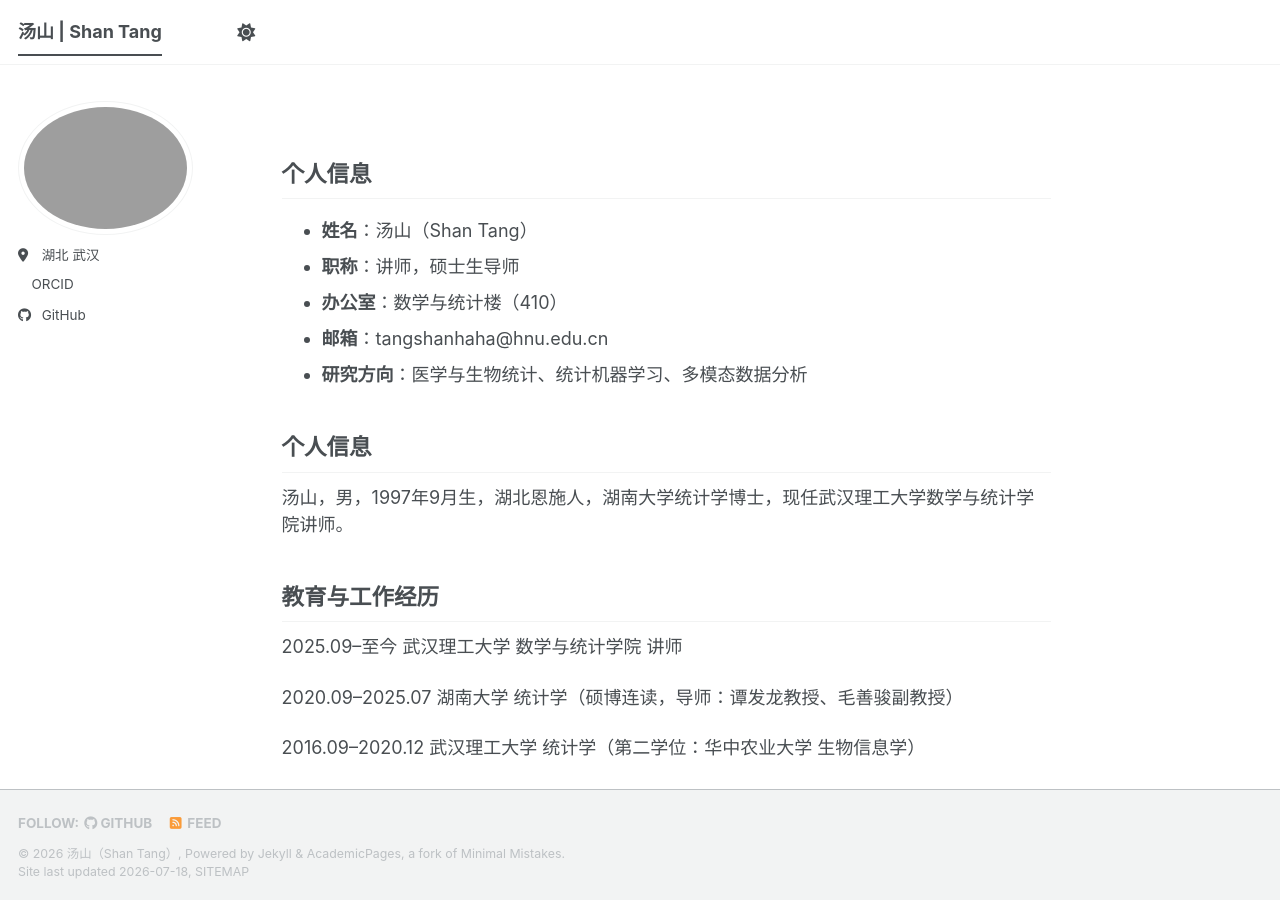
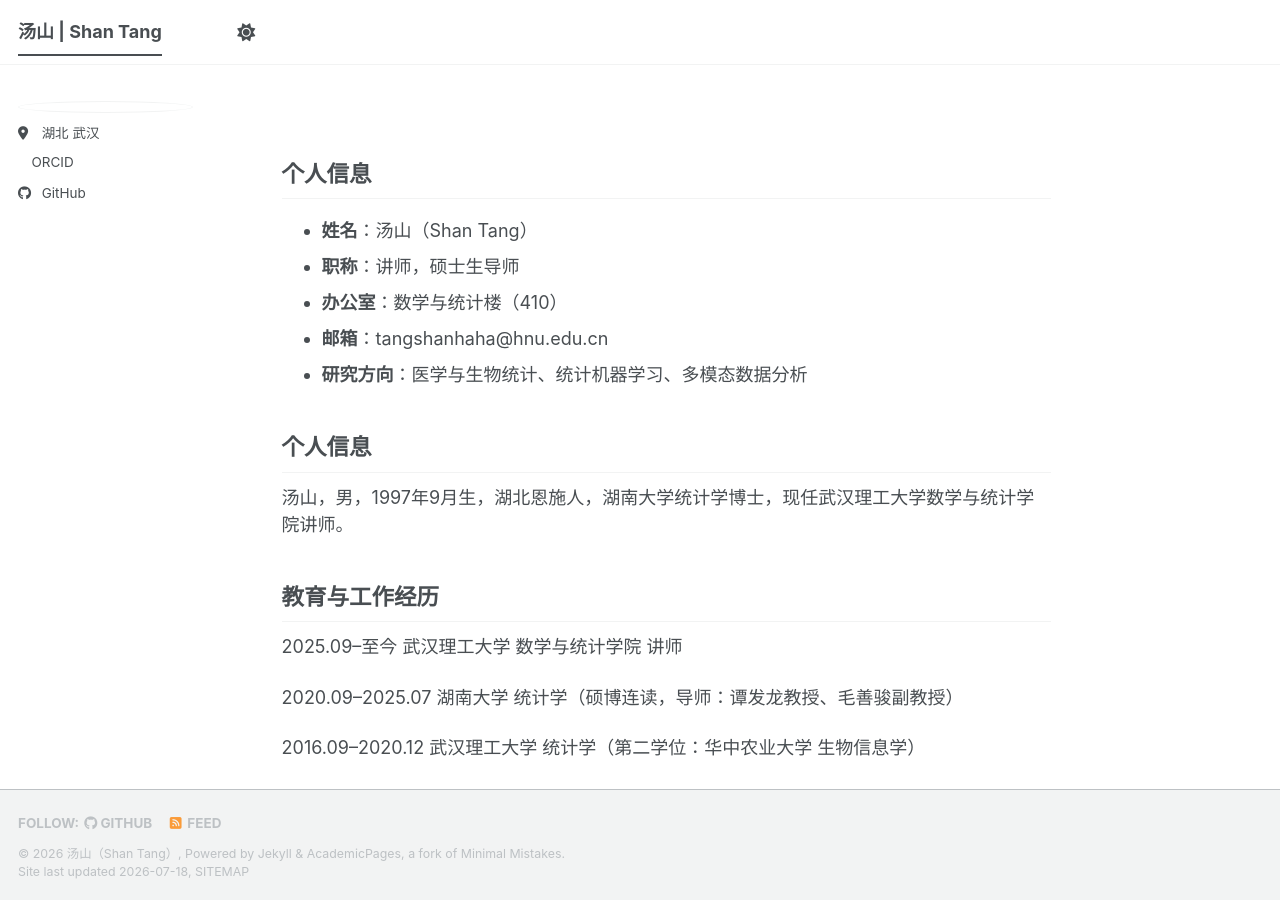
Before and after one commit to tsnm1/tsnm1.github.io, a Jekyll site: the page built from _pages/about.md, in a window 1280 px wide and 900 px high. Built offline with Jekyll 4.4.1, drawn with Linux system fonts in a browser that asks for light colours; a style sheet for code colours, icons or effects is not loaded.

Commit message:
Update _config.yml

```diff
--- a/_config.yml
+++ b/_config.yml
@@ -23,7 +23,7 @@ repository               : "tsnm1/tsnm1.github.io"
 #               Additional customization can be done by editing /_includes/author-profile.html
 author:
   # Biographic information
-  avatar           : "/images/tangshan.jpg"
+  avatar           : "/images/tangshan.png"
   name             : # "汤山（Shan Tang）"
   pronouns         : # example: "she/her"
   bio              : #"医学与生物统计、统计机器学习、多模态数据分析"
```
